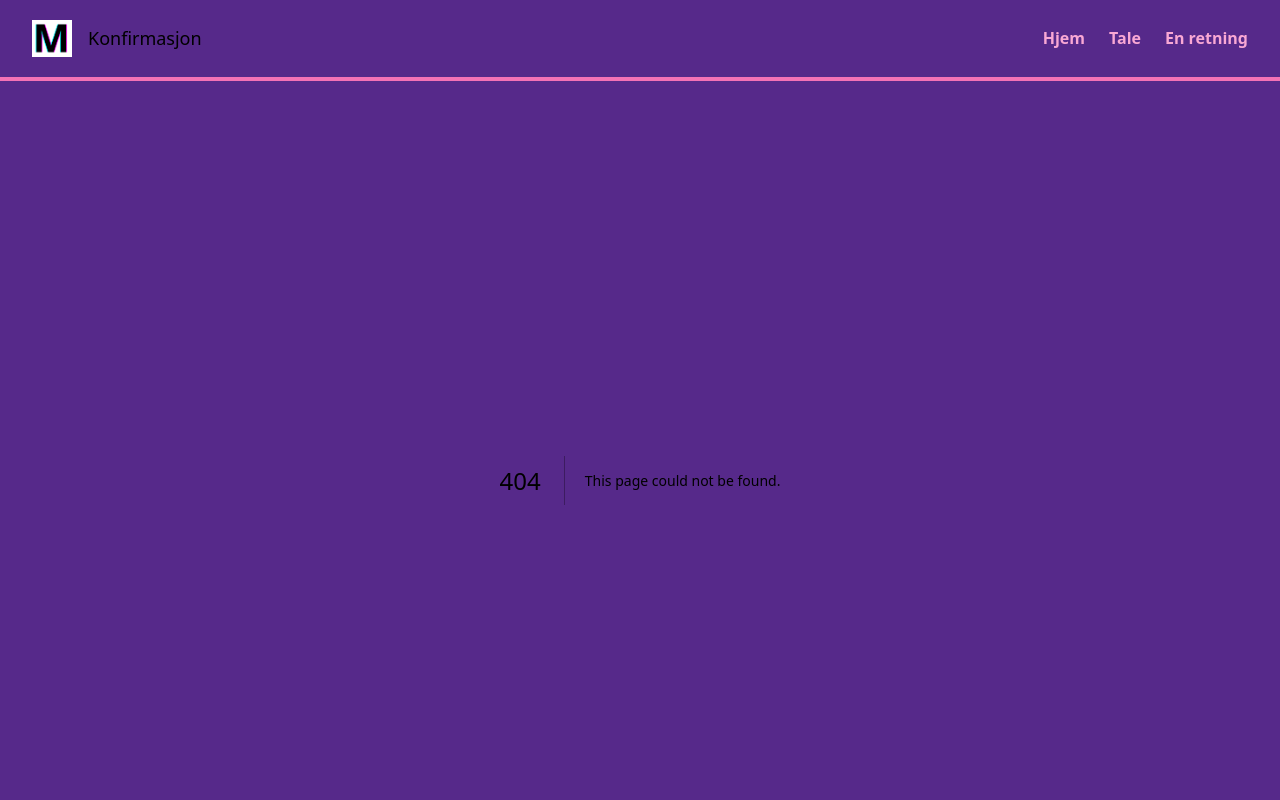
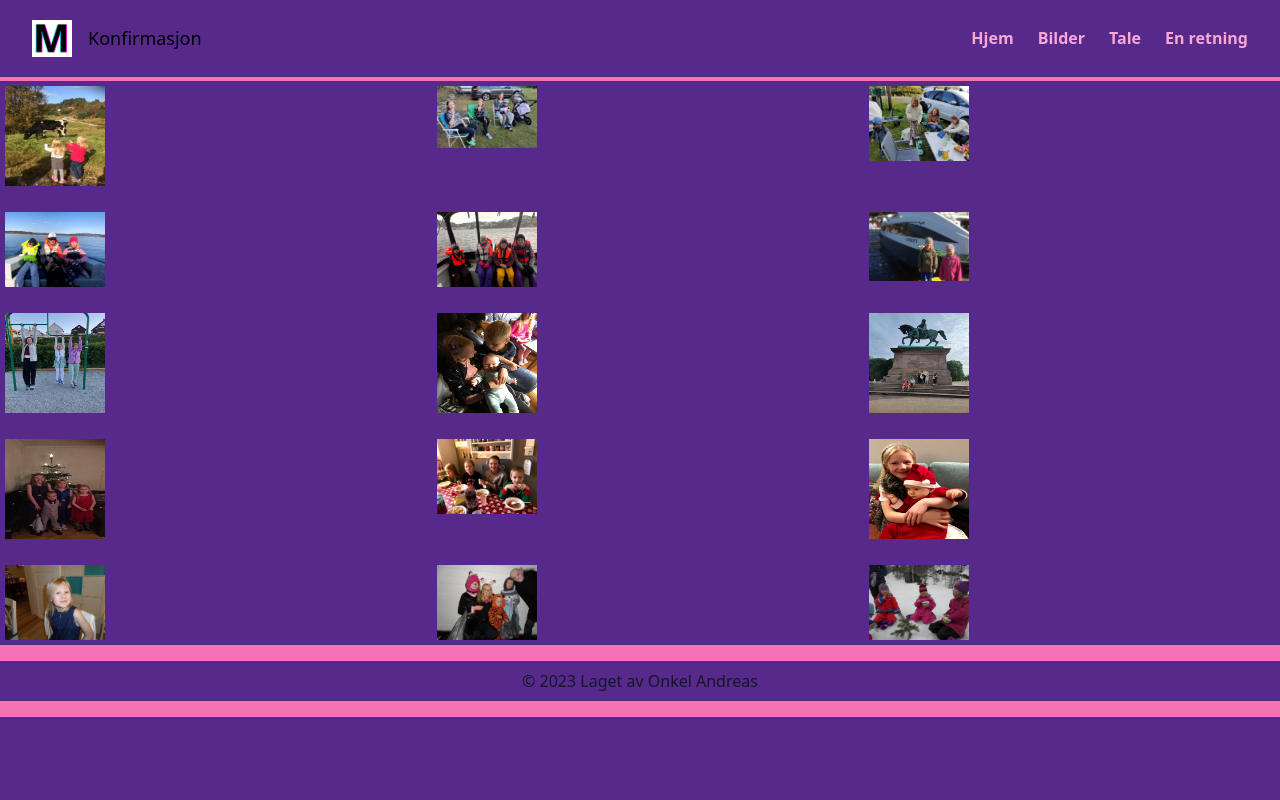
Before and after one commit to Andreastak86/Maylinn_Konfirmasjon, a Next.js app: page /galleri in a window 1280 px wide. Before the commit this address had no page. Shown: the top 800 px of the page. Built offline with nearby package versions, Linux system fonts and the light colour scheme.

Commit message:
add img's

```diff
--- a/components/navBar.js
+++ b/components/navBar.js
@@ -90,6 +90,9 @@ export default function Navbar() {
                                 <Link href='/'>Hjem</Link>
                             </li>
                             <li className='font-semibold text-pink-300'>
+                                <Link href='/galleri'>Bilder</Link>
+                            </li>
+                            <li className='font-semibold text-pink-300'>
                                 <Link href='/tale'>Tale</Link>
                             </li>
                             <li className='font-semibold text-pink-300'>
--- /dev/null
+++ b/pages/galleri.jsx
@@ -0,0 +1,93 @@
+import React, { useState } from "react";
+import Image from "next/image";
+
+import M1 from "../img/photo-lib/1m.jpg";
+import M2 from "../img/photo-lib/2m.jpg";
+import M3 from "../img/photo-lib/3m.jpg";
+import M4 from "../img/photo-lib/4m.jpg";
+import M5 from "../img/photo-lib/5m.jpg";
+import M6 from "../img/photo-lib/6m.jpg";
+import M7 from "../img/photo-lib/7m.jpg";
+import M8 from "../img/photo-lib/8m.jpg";
+import M9 from "../img/photo-lib/9m.jpg";
+import M10 from "../img/photo-lib/10m.jpg";
+import M11 from "../img/photo-lib/11m.jpg";
+import M12 from "../img/photo-lib/12m.jpg";
+import M13 from "../img/photo-lib/13m.jpg";
+import M14 from "../img/photo-lib/14m.jpg";
+import M15 from "../img/photo-lib/15m.jpg";
+
+const Gallery = () => {
+    // Oppretter et array med URL-er til bildene
+    const images = [
+        M1,
+        M2,
+        M3,
+        M4,
+        M5,
+        M6,
+        M7,
+        M8,
+        M9,
+        M10,
+        M11,
+        M12,
+        M13,
+        M14,
+        M15,
+    ];
+
+    // Oppretter en state-variabel for å bestemme om et bilde er klikket på
+    const [activeImage, setActiveImage] = useState("");
+
+    // Funksjon for å håndtere klikk på bildene
+    const handleClick = (image) => {
+        setActiveImage(image);
+    };
+
+    return (
+        <div className=' grid grid-cols-3 gap-4  '>
+            {images.map((image, index) => (
+                <Image
+                    key={index}
+                    src={image}
+                    alt={`Bilde nummer ${index}`}
+                    style={{
+                        maxWidth: "100px",
+                        maxHeight: "100px",
+                        margin: "5px",
+                        cursor: "pointer",
+                        border:
+                            activeImage === image ? "5px solid black" : "none",
+                    }}
+                    onClick={() => handleClick(image)}
+                />
+            ))}
+            {activeImage && (
+                <div
+                    style={{
+                        position: "fixed",
+                        top: 0,
+                        left: 0,
+                        width: "100%",
+                        height: "100%",
+                        background: "rgba(0, 0, 0, 0.75)",
+                        display: "flex",
+                        justifyContent: "center",
+                        alignItems: "center",
+                        zIndex: 9999,
+                    }}
+                    onClick={() => setActiveImage("")}
+                >
+                    <Image
+                        src={activeImage}
+                        alt='Stort bilde'
+                        style={{ maxWidth: "95%", maxHeight: "95%" }}
+                    />
+                </div>
+            )}
+        </div>
+    );
+};
+
+export default Gallery;
```
